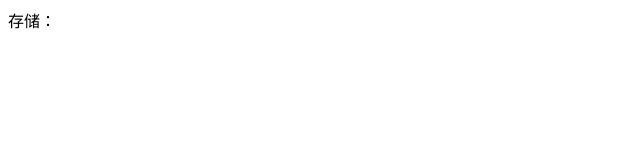
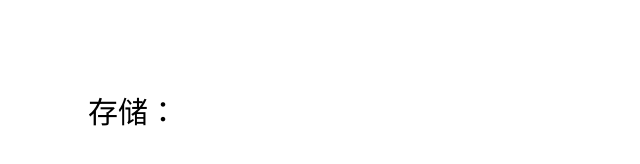
Before and after one commit to Renpann/Renpann.github.io, a plain HTML site: page test.html in a window 1280 px wide. Shown: the whole page, without its empty margins (0-640 px from the left). Drawn offline with Linux system fonts and the light colour scheme.

Commit message:
Add files via upload

```diff
--- a/test.html
+++ b/test.html
@@ -6,7 +6,15 @@
   <meta name="viewport" content="width=device-width, initial-scale=1.0">
   <meta http-equiv="X-UA-Compatible" content="ie=edge">
   <title>测试</title>
-
+	<style>
+		html,body{
+		width:400px;
+		height:400px;
+		background:#fff;
+		padding:40px;
+		font-size:30px;
+		}
+	</style>
 </head>
 
 <body>
```
